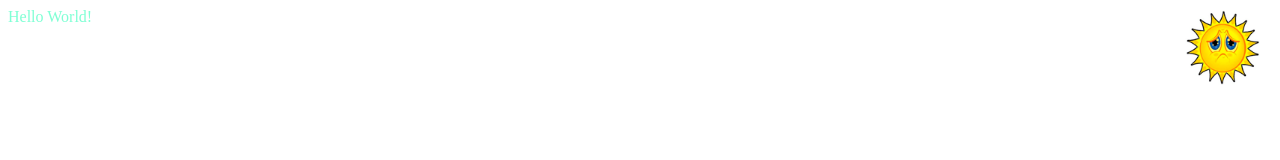
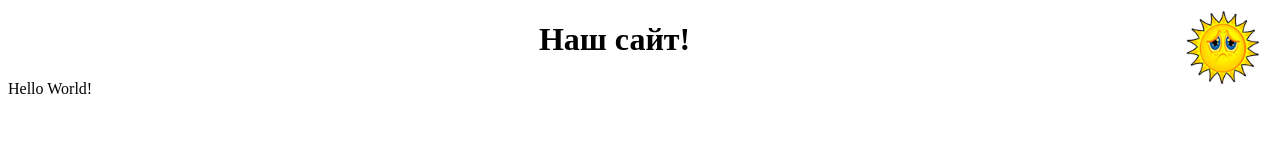
Before and after one commit to Se2my00of5/website, a plain HTML site: page main.html in a window 1280 px wide. Drawn offline with Linux system fonts and the light colour scheme.

Commit message:
theme v0.3 + пасхалка-авторы

```diff
--- a/code.js
+++ b/code.js
@@ -11,13 +11,13 @@ themeButton.onclick = () => { //обработка смены темы по на
         themeButton.src=themeButton.src.replace("sun","moon");
        // display.style.backgroundColor="black";
         display.style.background = "linear-gradient(225deg,rgb(41,51,66)9%,rgb(21,31,45)17%,rgb(0,0,0))";
-
+        display.style.color = "white";
     }
     else{
         // перевод на светлую
         themeButton.src=themeButton.src.replace("moon","sun");
         display.style.background="white";
-
+        display.style.color = "black";
     }
 
 };
--- a/main.html
+++ b/main.html
@@ -5,16 +5,19 @@
     <meta name="description" content="Сайт игр-алгоритмов">
     <meta name="author" content="Березовский Семён, Классен Иван, Куценко Владимир">
     <meta name="keywords" content="html,hits,HITS,algorithm,game,code">
+    <link rel="stylesheet" href="styles.css" />
 
-    <link rel="stylesheet" href="styles.css" />
 </head>
 
 <body>
+    <h1 data-title="Наш сайт сделали:
+                    Березовский Семён
+                    Классен Иван
+                    Куценко Владимир">Наш сайт!</h1>
     <div>Hello World!</div>
 
     <img id="themeButton" src="images/sun.png" alt="themeWebsite">
 
 
-
     <script src="code.js"></script>
 </body>
--- a/styles.css
+++ b/styles.css
@@ -1,6 +1,31 @@
-div{
-    margin:100px,20px;
-    color:aquamarine;
+html {
+    height: 100%;
+}
+
+[data-title] {
+    position: relative; /* Относительное позиционирование */
+    cursor: help; /* Меняем курсор на справочный */
+}
+[data-title]::after {
+    content: attr(data-title); /* Выводим текст из атрибута data-title */
+    position: absolute; /* Абсолютное позиционирование */
+    left: 10px; top: 40px; /* Подсказка снизу */
+    opacity: 0;
+    font-size: 15px;
+    transition: 2.5s;
+    pointer-events: none; /* Подсказка не реагирует на курсор */
+}
+[data-title]:hover::after {
+    opacity: 1; /* Показываем подсказку */
+    transition: 8s;
+}
+
+
+h1 {
+    position: relative;
+    transition: all 0.6s ease-in-out;
+    left:42%;
+    width: 155px;
 }
 #themeButton{
     position: absolute;
@@ -10,6 +35,3 @@ div{
     height: 75px;
 
 }
-html {
-    height: 100%;
-}
```
